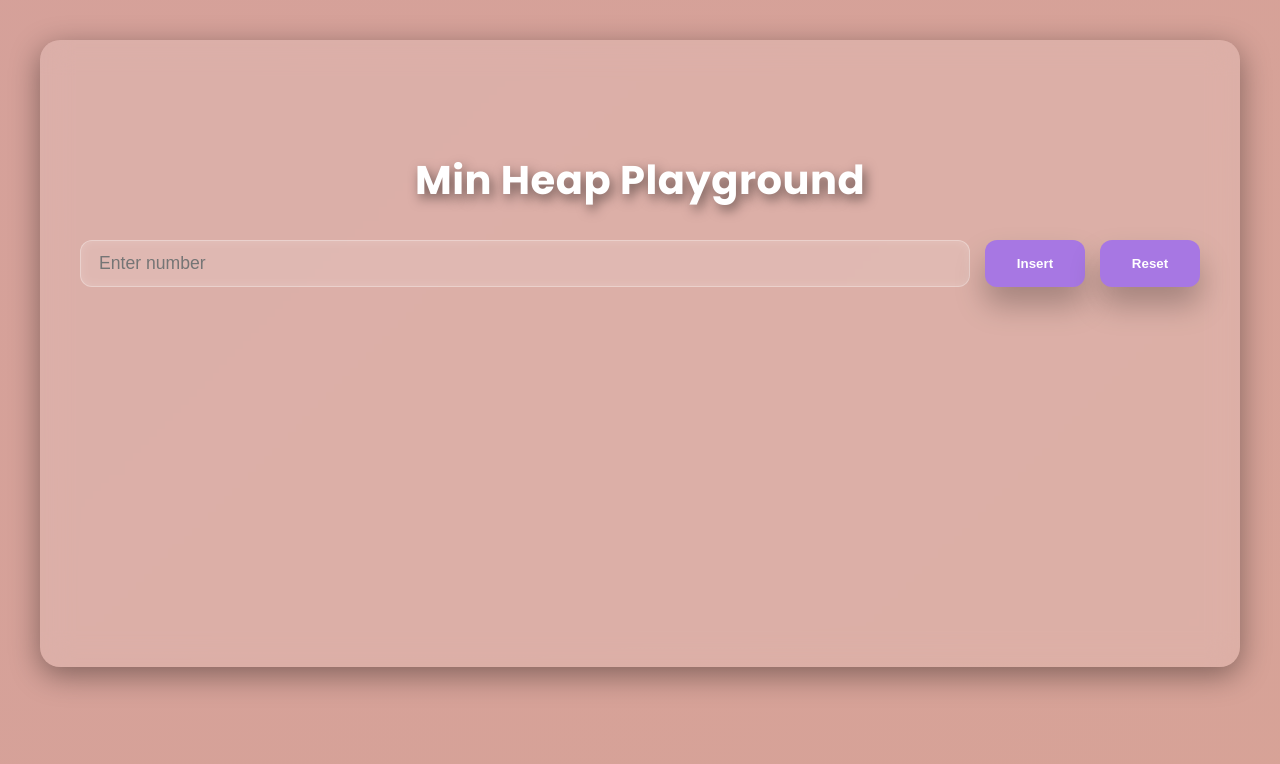
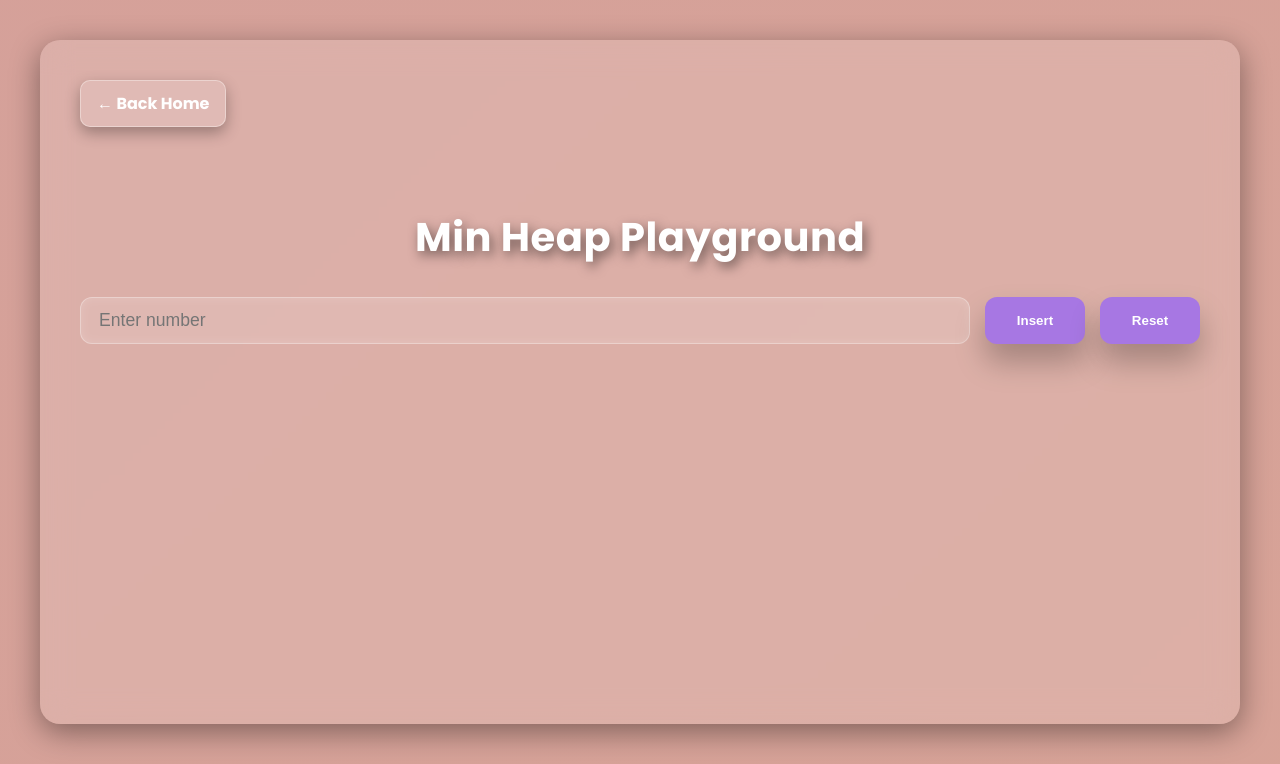
Before and after one commit to MayaGuragain/Struq, a Django app: page /min-heap/ in a window 1280 px wide. Shown: the top 764 px of the page. Run offline with Django 5.2, Linux system fonts and the light colour scheme.

Commit message:
struq - home button fixes

```diff
--- a/playground/static/playground/css/style.css
+++ b/playground/static/playground/css/style.css
@@ -460,3 +460,29 @@ footer a:hover {
       white-space: pre-wrap;
       min-height: 60px;
     }
+
+.back-home-inner {
+  display: flex;
+  justify-content: flex-start;
+  margin-bottom: 20px;
+  padding-top: 10px;
+}
+
+.back-home-btn {
+  display: inline-block;
+  padding: 10px 16px;
+  background: rgba(255, 255, 255, 0.15);
+  border: 1px solid rgba(255, 255, 255, 0.35);
+  border-radius: 10px;
+  color: #fff;
+  font-weight: 600;
+  text-decoration: none;
+  box-shadow: 0 6px 15px rgba(0, 0, 0, 0.3);
+  transition: all 0.3s ease;
+}
+
+.back-home-btn:hover {
+  background: rgba(255, 255, 255, 0.3);
+  color: #000;
+  transform: translateY(-2px);
+}
--- a/playground/templates/playground/avl.html
+++ b/playground/templates/playground/avl.html
@@ -8,6 +8,9 @@
 </head>
 <body>
   <div class="stack-container">
+    <div class="back-home-inner">
+  <a href="{% url 'home' %}" class="back-home-btn">← Back Home</a>
+</div>
     <h1>AVL Tree Playground</h1>
     <p style="margin-top: -10px;">Self-balancing binary search tree.</p>
 
--- a/playground/templates/playground/bst.html
+++ b/playground/templates/playground/bst.html
@@ -10,6 +10,10 @@
 </head>
 <body>
   <div class="stack-container">
+    <div class="back-home-inner">
+  <a href="{% url 'home' %}" class="back-home-btn">← Back Home</a>
+</div>
+
     <h1>Binary Search Tree Playground</h1>
 
     <div class="stack-controls">
--- a/playground/templates/playground/bt.html
+++ b/playground/templates/playground/bt.html
@@ -30,6 +30,10 @@
 </head>
 <body>
     <div class="stack-container">
+        <div class="back-home-inner">
+        <a href="{% url 'home' %}" class="back-home-btn">← Back Home</a>
+        </div>
+
         <h1>Binary Tree Playground</h1>
 
         <div class="stack-controls">
--- a/playground/templates/playground/deque.html
+++ b/playground/templates/playground/deque.html
@@ -16,6 +16,9 @@
 </head>
 <body>
     <div class="stack-container">
+        <div class="back-home-inner">
+            <a href="{% url 'home' %}" class="back-home-btn">← Back Home</a>
+        </div>
         <h1>Deque Playground</h1>
         <p style="margin-top:-10px;">Double‑ended queue: insert / remove at <strong>both</strong> ends.</p>
 
--- a/playground/templates/playground/dgraph.html
+++ b/playground/templates/playground/dgraph.html
@@ -8,6 +8,10 @@
 </head>
 <body>
   <div class="stack-container">
+    <div class="back-home-inner">
+  <a href="{% url 'home' %}" class="back-home-btn">← Back Home</a>
+</div>
+
     <h1>Directed Graph Playground</h1>
     <p class="subtitle">Create graphs where edges have direction — useful for DAGs, topological sorting, etc.</p>
 
--- a/playground/templates/playground/dict.html
+++ b/playground/templates/playground/dict.html
@@ -30,6 +30,10 @@
 </head>
 <body>
   <div class="stack-container">
+    <div class="back-home-inner">
+  <a href="{% url 'home' %}" class="back-home-btn">← Back Home</a>
+</div>
+
     <h1>Dictionary Playground</h1>
     <p style="margin-top: -10px;">Key-value store with add, update, and delete functionality.</p>
 
--- a/playground/templates/playground/dlinked_list.html
+++ b/playground/templates/playground/dlinked_list.html
@@ -8,6 +8,10 @@
 </head>
 <body>
   <div class="stack-container">
+    <div class="back-home-inner">
+  <a href="{% url 'home' %}" class="back-home-btn">← Back Home</a>
+</div>
+
     <h1>Doubly Linked List Playground</h1>
 
     <div class="stack-controls">
--- a/playground/templates/playground/graph.html
+++ b/playground/templates/playground/graph.html
@@ -8,6 +8,10 @@
 </head>
 <body>
   <div class="stack-container">
+    <div class="back-home-inner">
+  <a href="{% url 'home' %}" class="back-home-btn">← Back Home</a>
+</div>
+
     <h1>Graph Playground</h1>
     <p class="subtitle">Basic graph using an adjacency list representation.</p>
 
--- a/playground/templates/playground/ht.html
+++ b/playground/templates/playground/ht.html
@@ -8,6 +8,10 @@
 </head>
 <body>
   <div class="stack-container">
+    <div class="back-home-inner">
+  <a href="{% url 'home' %}" class="back-home-btn">← Back Home</a>
+</div>
+
     <h1>Hash Table Playground</h1>
     <p>Custom implementation of key-value storage with hashing.</p>
 
--- a/playground/templates/playground/linked_list.html
+++ b/playground/templates/playground/linked_list.html
@@ -8,6 +8,10 @@
 </head>
 <body>
     <div class="stack-container">
+        <div class="back-home-inner">
+            <a href="{% url 'home' %}" class="back-home-btn">← Back Home</a>
+            </div>
+
         <h1>Linked List Playground</h1>
 
         <div class="stack-controls">
--- a/playground/templates/playground/maxh.html
+++ b/playground/templates/playground/maxh.html
@@ -79,6 +79,10 @@
 </head>
 <body>
     <div class="stack-container">
+      <div class="back-home-inner">
+  <a href="{% url 'home' %}" class="back-home-btn">← Back Home</a>
+</div>
+
     <h1>Max Heap Playground</h1>
 
     <div class="stack-controls">
--- a/playground/templates/playground/minh.html
+++ b/playground/templates/playground/minh.html
@@ -54,8 +54,11 @@
   </style>
 </head>
 <body>
+  <div class="stack-container">
+    <div class="back-home-inner">
+  <a href="{% url 'home' %}" class="back-home-btn">← Back Home</a>
+</div>
 
-  <div class="stack-container">
     <h1>Min Heap Playground</h1>
 
     <div class="stack-controls input-area">
--- a/playground/templates/playground/pq.html
+++ b/playground/templates/playground/pq.html
@@ -8,6 +8,9 @@
 </head>
 <body>
   <div class="stack-container">
+    <div class="back-home-inner">
+  <a href="{% url 'home' %}" class="back-home-btn">← Back Home</a>
+</div>
     <h1>Priority Queue Playground</h1>
     <p class="subtitle">Insert items with priorities and retrieve them in order of priority.</p>
 
--- a/playground/templates/playground/queue.html
+++ b/playground/templates/playground/queue.html
@@ -7,6 +7,10 @@
 </head>
 <body>
     <div class="stack-container">
+        <div class="back-home-inner">
+  <a href="{% url 'home' %}" class="back-home-btn">← Back Home</a>
+</div>
+
         <h1>Welcome to the Queue Playground</h1>
 
         <div class="stack-controls">
--- a/playground/templates/playground/redblack.html
+++ b/playground/templates/playground/redblack.html
@@ -21,6 +21,10 @@
 </head>
 <body>
   <div class="stack-container">
+    <div class="back-home-inner">
+  <a href="{% url 'home' %}" class="back-home-btn">← Back Home</a>
+</div>
+
     <h1>Red-Black Tree Playground</h1>
     <p style="margin-top: -10px;">Balanced BST with color properties.</p>
 
--- a/playground/templates/playground/set.html
+++ b/playground/templates/playground/set.html
@@ -36,6 +36,10 @@
 </head>
 <body>
   <div class="stack-container">
+    <div class="back-home-inner">
+  <a href="{% url 'home' %}" class="back-home-btn">← Back Home</a>
+</div>
+
     <h1>Set Playground</h1>
     <p style="margin-top:-10px;">Unique element collection with basic set operations.</p>
 
--- a/playground/templates/playground/stack.html
+++ b/playground/templates/playground/stack.html
@@ -7,6 +7,10 @@
 </head>
 <body>
     <div class="stack-container">
+        <div class="back-home-inner">
+  <a href="{% url 'home' %}" class="back-home-btn">← Back Home</a>
+</div>
+
         <h1>Welcome to the Stack Playground</h1>
 
         <div class="stack-controls">
--- a/playground/templates/playground/tup.html
+++ b/playground/templates/playground/tup.html
@@ -8,6 +8,10 @@
 </head>
 <body>
   <div class="stack-container">
+    <div class="back-home-inner">
+  <a href="{% url 'home' %}" class="back-home-btn">← Back Home</a>
+</div>
+
     <h1>Tuple Playground</h1>
     <p style="margin-top: -10px;">Immutable ordered collection demo —> add-only behavior.</p>
 
--- a/playground/templates/playground/wgraph.html
+++ b/playground/templates/playground/wgraph.html
@@ -8,6 +8,10 @@
 </head>
 <body>
   <div class="stack-container">
+    <div class="back-home-inner">
+  <a href="{% url 'home' %}" class="back-home-btn">← Back Home</a>
+</div>
+
     <h1>Weighted Graph Playground</h1>
     <p class="subtitle">Represent graphs with edge weights — great for Dijkstra’s algorithm.</p>
 
```
